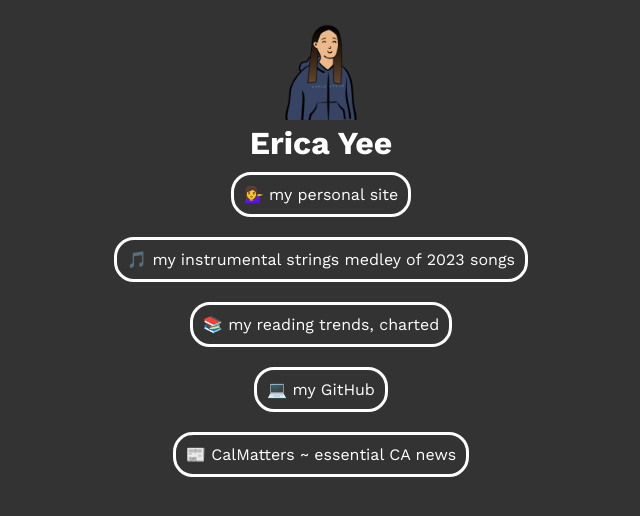
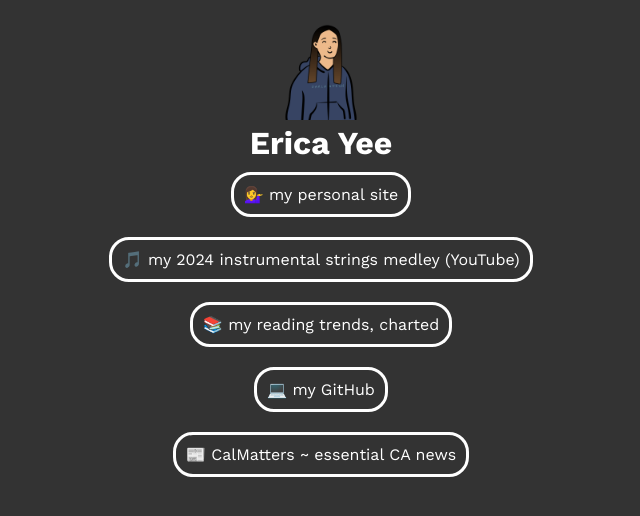
Before and after one commit to ericayee/link-in-bio, a plain HTML site: page index.html in a window 1280 px wide. Shown: the full height of the page, 319-959 px from the left. Drawn offline with nearby package versions, Linux system fonts and the light colour scheme.

Commit message:
add 2024 medley

```diff
--- a/index.html
+++ b/index.html
@@ -21,8 +21,8 @@
             <a class="link" href="https://ericayee.com/">
                 💁‍♀️ my personal site
             </a>
-            <a class="link" href="https://musescore.com/user/158711/scores/13939153">
-                🎵 my instrumental strings medley of 2023 songs
+            <a class="link" href="https://www.youtube.com/watch?v=cq6V52qSOjM">
+                🎵 my 2024 instrumental strings medley (YouTube)
             </a>
             <a class="link" href="https://ericayee.com/books-viz/">
                 📚 my reading trends, charted
--- a/styles.css
+++ b/styles.css
@@ -16,9 +16,10 @@ body {
     margin-top: 20px;
 }
 
-/* h1 {
-    margin-bottom: 10px;
-} */
+main {
+    max-width: 95%;
+    margin: 0 auto;
+}
 
 .links-container {
     display: flex;
```
